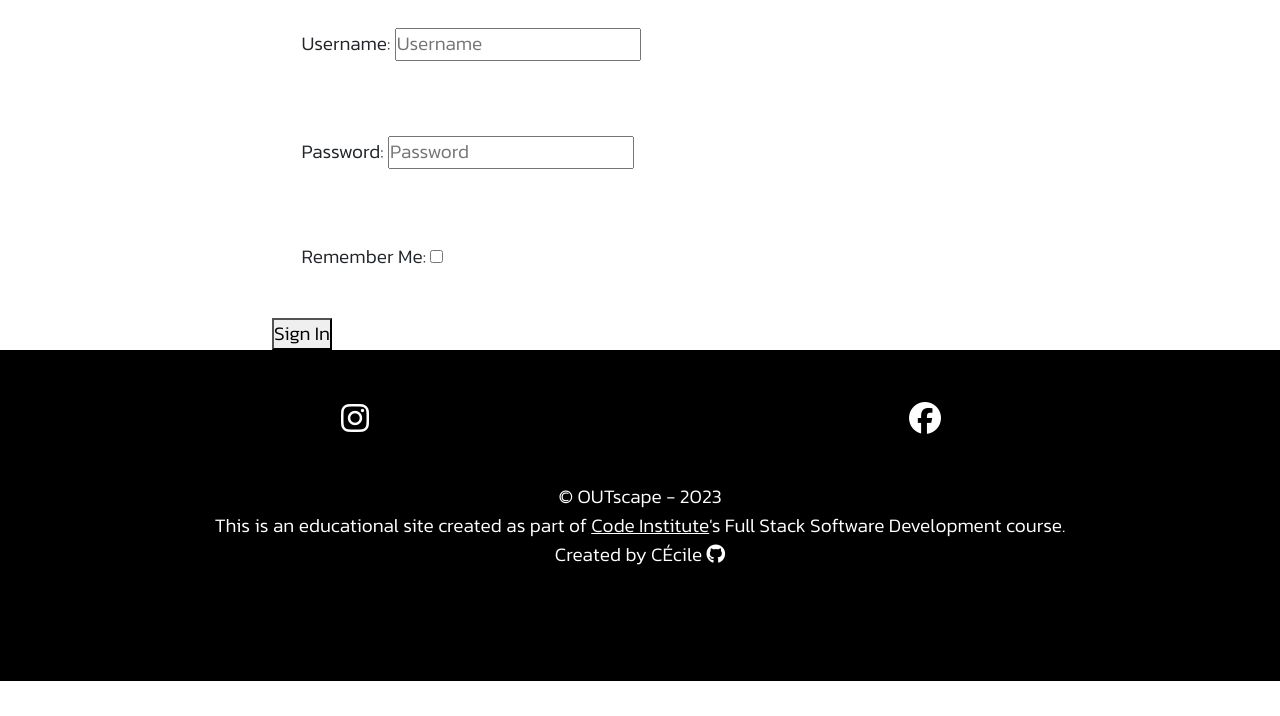
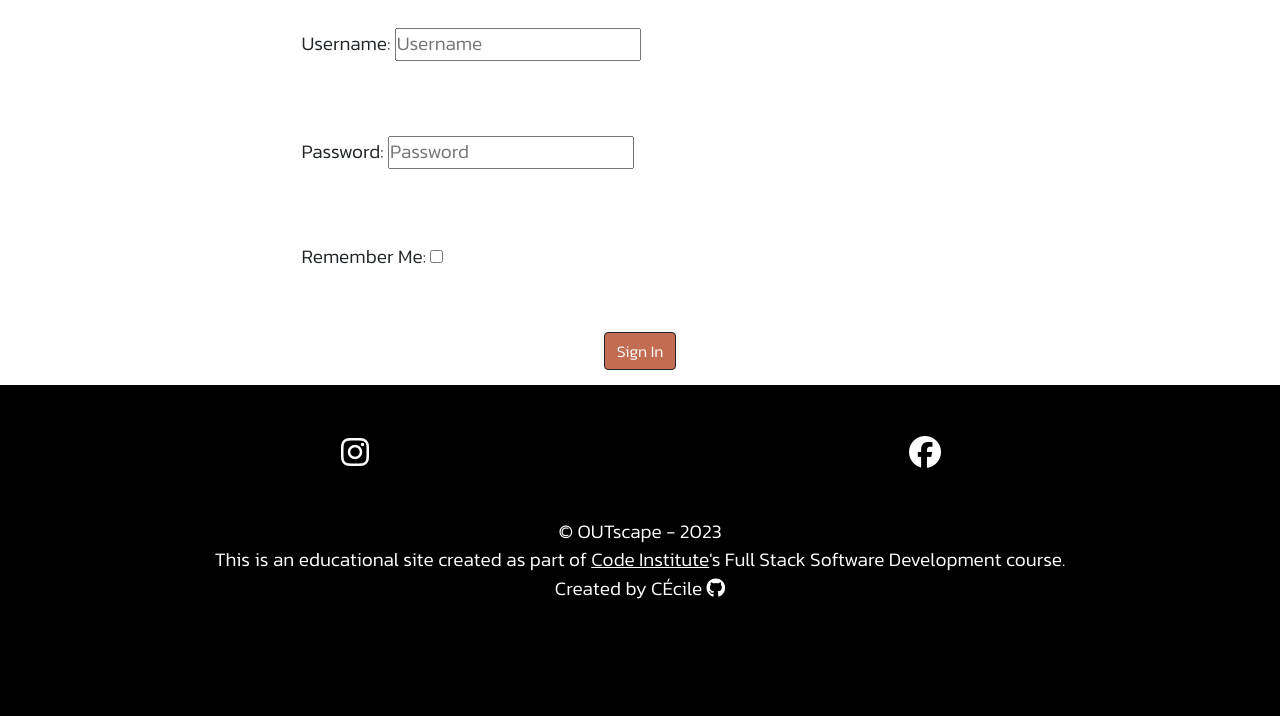
Before and after one commit to cecilegaudron/outscape-game, a Django app: page /accounts/login/ in a window 1280 px wide. Shown: the part 877-1593 px from the top of the page. Before the commit the page ends 1558 px from the top, so only its background shows below. Run offline with Django 3.2, Linux system fonts and the light colour scheme; some libraries are stand-ins or nearby versions.

Commit message:
Add styles to login page

```diff
--- a/templates/account/login.html
+++ b/templates/account/login.html
@@ -22,7 +22,9 @@
         {% if redirect_field_value %}
         <input type="hidden" name="{{ redirect_field_name }}" value="{{ redirect_field_value }}" />
         {% endif %}
-        <button class="primaryAction" type="submit">{% trans "Sign In" %}</button>
+        <div class="center-content">
+          <button class="btn btn-dark btn-detail" type="submit">{% trans "Sign In" %}</button>
+        </div>
       </form>
     </div>
   </div>
```
